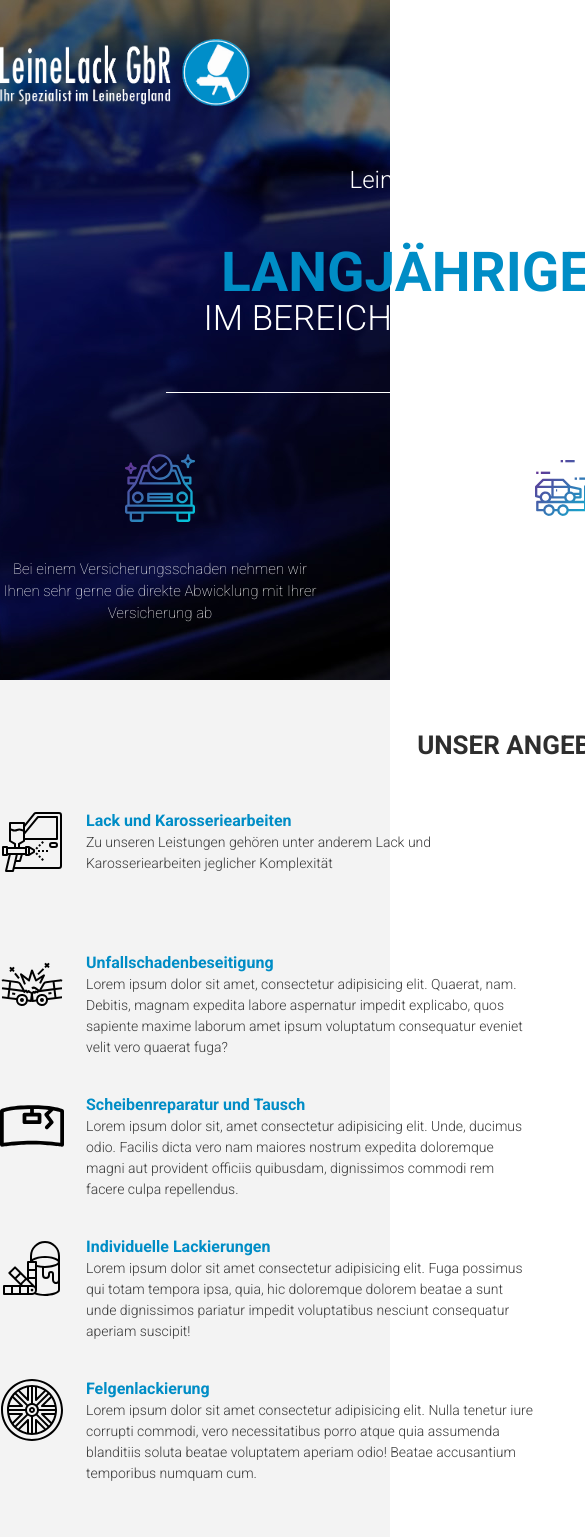
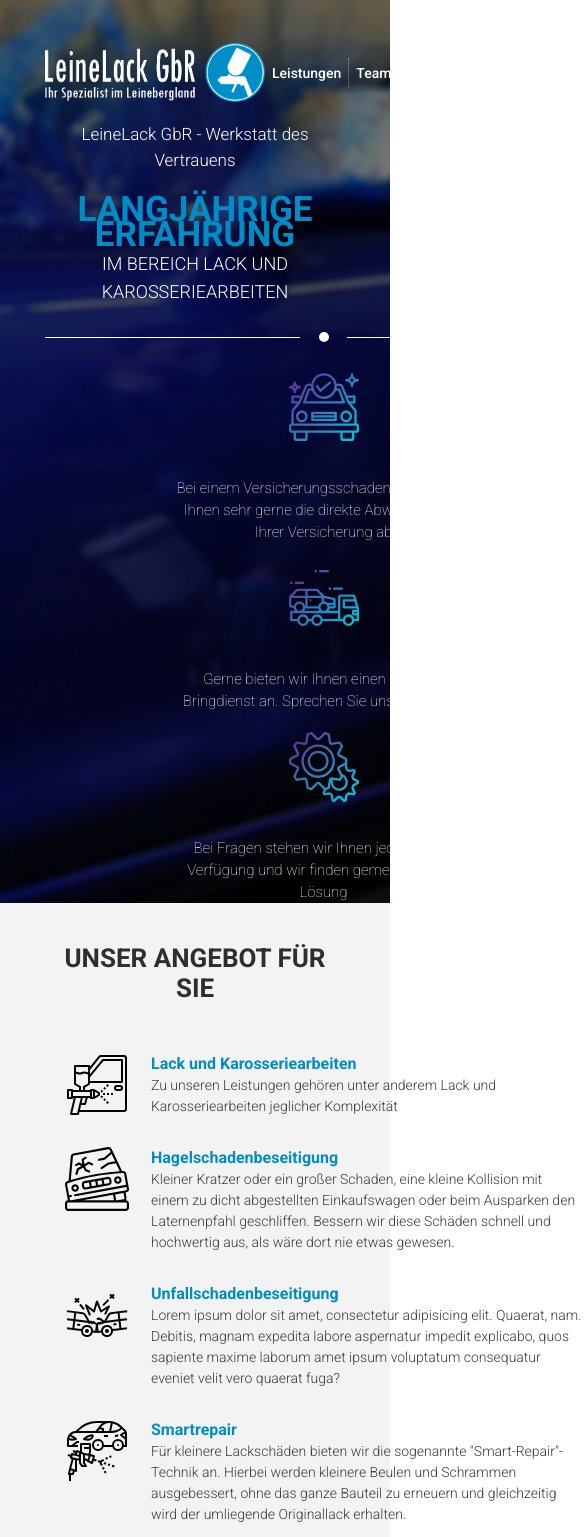
Before and after one commit to tabakus/leinelack, a website: page src/index.html in a window 390 px wide. Shown: the top 1537 px of the page, 585 px wide, since content can reach past the window. Drawn offline with nearby package versions, Linux system fonts and the light colour scheme; files that its build step writes are made by us from their sources; files whose address does not match are found by name.

Commit message:
media created

```diff
--- /dev/null
+++ b/src/sass/blocks/_media.scss
@@ -0,0 +1,190 @@
+@media (max-width: 1200px) {
+    .container {
+        max-width: 960px;
+    }
+    .promo {
+        min-height: 620px;
+        &__title {
+            margin-top: 25px;
+        }
+        &__descr {
+            margin-top: 40px;
+        }
+        &__items {
+            grid-template-columns: repeat(3,306px);
+            column-gap: 21px;
+            margin-top: 40px;
+        }
+    }
+    .leistungen {
+        height: 895px;
+        padding-top: 40px;
+        &__items {
+            grid-template-columns: repeat(2,455px);
+            column-gap: 50px;
+            row-gap: 25px;
+        }
+    }
+    .partner {
+        &__title {
+            margin-top: 40px;
+        }
+        &__items {
+            grid-template-columns: repeat(4,228px);
+            gap: 16px;
+        }
+    }
+}
+
+@media (max-width: 991px) {
+    .container {
+        max-width: 736px;
+    }
+    .promo {
+        &__menu-item {
+            a {
+                font-size: 15px;
+            }
+        }
+        &__phone {
+            display: none;
+        }
+        &__title {
+            margin-top: 10px;
+            font-size: 22px;
+        }
+        &__descr {
+            font-size: 45px;
+            span {
+                font-size: 25px;
+            }
+        }
+        &__divider {
+            margin-top: 30px;
+            width: 736px;
+        }
+        &__line {
+            width: 345px;
+        }
+        &__items {
+            grid-template-columns: repeat(3,236px);
+            column-gap: 14px;
+            margin-top: 30px;
+        }
+    }
+    .leistungen {
+        height: 1045px;
+        &__items {
+            grid-template-columns: repeat(2,355px);
+            column-gap: 26px;
+        }
+    }
+    .partner {
+        height: 1280px;
+        &__items {
+            grid-template-columns: repeat(2,356px);
+            gap: 24px;
+        }
+    }
+    .questions {
+        &__body {
+            width: 736px;
+        }
+        &__form {
+            margin: 18px 15px 0 15px;
+            grid-template: 45px 71px / repeat(3, 230px);
+            column-gap: 8px;
+        }
+        &__input {
+            width: 230px;
+        }
+    }
+}
+
+@media (max-width: 767px) {
+    .container {
+        width: 557px;
+    }
+    .promo {
+        min-height: 860px;
+        &__header {
+            justify-content: space-around;
+        }
+        &__menu-item {
+            padding: 0 7px 0 7px;
+            a {
+                font-size: 14px;
+            }
+        }
+        &__logo {
+            flex: 0 0 220px;
+        }
+        &__title {
+            margin-top: 0;
+            font-size: 17px;
+        }
+        &__descr {
+            margin-top: 25px;
+            font-size: 35px;
+            span {
+                font-size: 18px;
+            }
+        }
+        &__divider {
+            width: 557px;
+        }
+        &__line {
+            width: 255px;
+        }
+        &__items {
+            padding: 0 128.5px 0 128.5px;
+            grid-template-columns: 300px;
+            row-gap: 20px;
+        }
+    }
+    .leistungen {
+        height: 1400px;
+        &__items {
+            grid-template-columns: 517px;
+            row-gap: 30px;
+            padding: 0 20px 0 20px;
+        }
+    }
+    .team {
+        &__title {
+            font-size: 18px;
+        }
+    }
+    .partner {
+        height: 1235px;
+        &__items {
+            grid-template-columns: repeat(2, 270px);
+            gap: 8.5px;
+        }
+    }
+    .questions {
+        &__body {
+            width: 557px;
+        }
+        &__form {
+            margin: 10px 5px 0 5px;
+            grid-template: 45px 71px / repeat(3,176px);
+        }
+        &__input {
+            width: 176px;
+            height: 40px;
+        }
+    }
+    .footer {
+        height: 350px;
+        &__wrapper-title {
+            padding-left: 40px;
+        }
+    }
+}
+
+@media (max-width: 576px) {
+    .container {
+        width: 300px;
+    }
+}
--- a/src/sass/style.scss
+++ b/src/sass/style.scss
@@ -22,3 +22,4 @@
 @import 'blocks/map';
 @import 'blocks/footer';
 @import 'blocks/pageup';
+@import 'blocks/media';
```
Also changed, not shown: dist/css/style.min.css.
